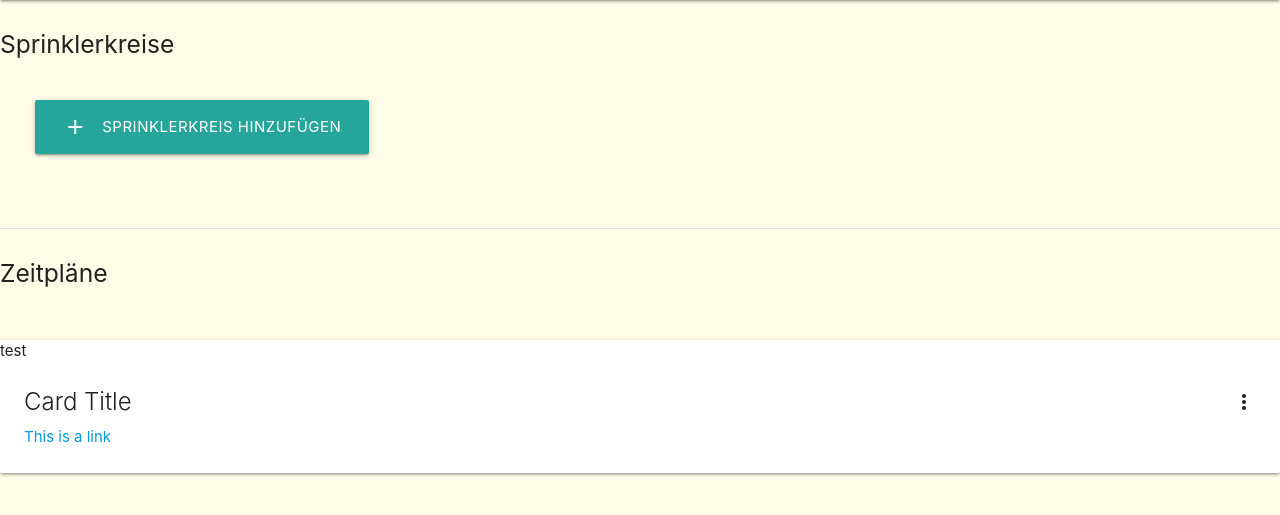
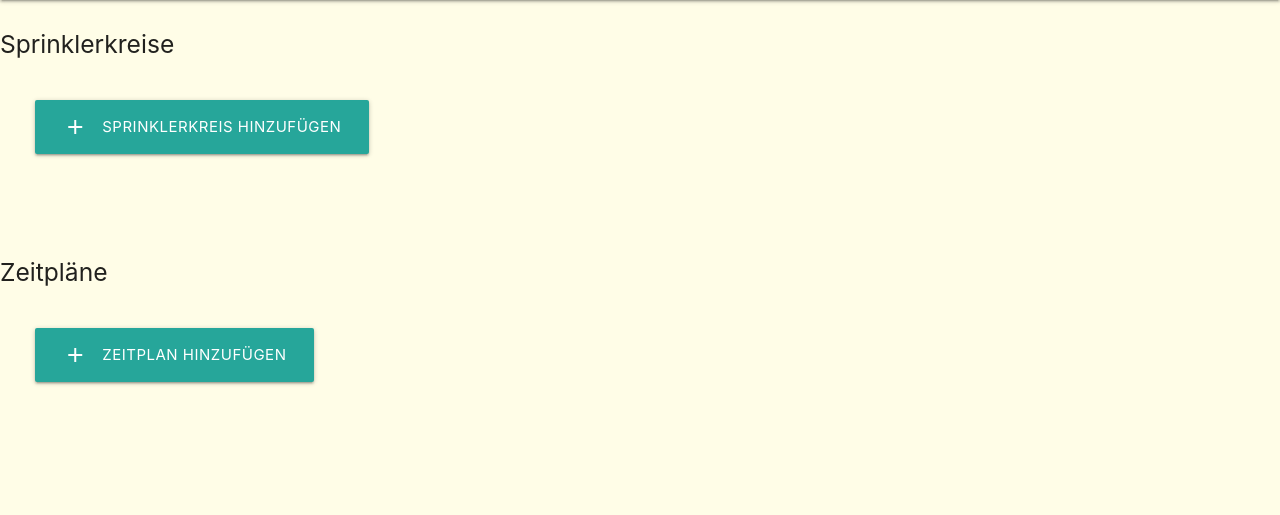
Before and after one commit to eckynde/sprinklercontrol, a Django app: page / in a window 1280 px wide. Shown: the part 64-579 px from the top of the page. Run offline with Django 3.2, Linux system fonts and the light colour scheme; data that the repository does not hold is empty.

Commit message:
UI Overview

```diff
--- a/server/sprinklercontrolapp/views.py
+++ b/server/sprinklercontrolapp/views.py
@@ -1,6 +1,6 @@
 from django.shortcuts import render, get_object_or_404
 from django.views.generic import TemplateView, ListView, CreateView, UpdateView, DeleteView
-from sprinklercontrolapp.models import Sprinkler, WeeklyRepeatingTimer, IrrigationPlan
+from sprinklercontrolapp.models import Sprinkler, WeeklyRepeatingTimer, IrrigationPlan, Weekday
 from sprinklercontrolapp.forms import SprinklerForm, WeeklyTimersForm, IrrigationPlanForm
 
 from datetime import datetime, timedelta, date
@@ -20,6 +20,8 @@ class overview(ListView):
     def get_context_data(self, **kwargs):
         context = super().get_context_data(**kwargs)
         context['IrrigationPlan'] = IrrigationPlan.objects.all()
+        context['Weekdays'] = Weekday.objects.all()
+        context['Sprinklers'] = Sprinkler.objects.all()
         return context
 
 
--- a/server/templates/sprinklerControlDesign/overview.html
+++ b/server/templates/sprinklerControlDesign/overview.html
@@ -93,58 +93,105 @@
 
 
 </div>
-<div class="divider"></div>
 <div class="section">
     <h5>Zeitpläne</h5>
+
     <div class="row">
         {% for z in IrrigationPlan %}
-        <div class="col s12 m6 l4">
+        <div class="col s12 m6">
+            <div class="card teal">
+                <div class="card-content white-text">
+                    <span class="card-title"><b>{{z.label}}</b></span>
+                    <ul class="collapsible teal" style="border: 0px">
 
-            <div class="card-image waves-effect waves-block waves-light">
+                        <li>
+                            <div class="collapsible-header teal lighten-5 grey-text text-darken-4"><i
+                                    class="material-icons"></i><b>{{z.description}}</b></div>
+
+                            <div class="collapsible-body teal lighten-5 grey-text text-darken-4">
+                                <div class="divider teal"></div>
+                                {% for t in z.timers.all %}
+
+                                <div class="section">
+
+                                    <p>
+                                    <h5>{{t.label}}</h5>
+</p>
+                                    {% for w in Weekdays %}
+                                    {% if w in t.weekdays.all %}
+                                    <div class="chip teal white-text">{{w.label}}</div>
+                                    {% else %}
+                                    <div class="chip">{{w.label}}</div>
+                                    {% endif %}
+                                    {% endfor %}
+                                    </p>
+                                    </br>
+                                    <p>
+                                        <b>Zeit: </b>
+
+                                    <div class="chip teal white-text">
+                                        {{t.timestart}} - {{t.timestop}}
+                                    </div>
+                                    </br>
+                                    </p>
+
+                                    <p>
+                                        <b>Sprinklerkreise: </b>
+                                        {% for s in t.sprinklers.all %}
+
+
+                                    <div class="chip teal white-text">
+                                        {{s.label}}
+                                    </div>
+
+
+                                    {% endfor %}
+                                    </p>
+
+                                </div>
+                                <div class="divider teal"></div>
+                                {% endfor %}
+                            </div>
+                        </li>
+                    </ul>
+                </div>
 
             </div>
-            <div class="card-content">
-                <span class="card-title activator grey-text text-darken-4"><b>{{z.label}}</b><i
-                        class="material-icons right">more_vert</i></span>
-                <p>{{z.description}}</p>
-            </div>
-            <div class="card-reveal">
-                <span class="card-title grey-text text-darken-4">Card Title<i
-                        class="material-icons right">close</i></span>
-                <p> {% for t in z.timers.all %}
-                <div class="divider"></div>
-                <div class="section">
-                    <p>{{t.label}}</p>
-                    </p>
-                </div>
-
-                {% endfor %}
-            </div>
-
         </div>
         {% endfor %}
+
+        <div class="col s12 m6 l4">
+            <div style="box-shadow: 0px 0px;" class="card yellow lighten-5">
+                <div class="card-content yellow lighten-5">
+                    <a class="waves-effect waves-light btn-large"><i class="material-icons left">add</i>Zeitplan
+                        hinzufügen</a>
+                </div>
+            </div>
+        </div>
+
     </div>
+
 </div>
 
+{% endblock %}
 
-<div class="card">
-    <div class="card-image waves-effect waves-block waves-light">
-        test
-    </div>
-    <div class="card-content">
-        <span class="card-title activator grey-text text-darken-4">Card Title<i
-                class="material-icons right">more_vert</i></span>
-        <p><a href="#">This is a link</a></p>
-    </div>
-    <div class="card-reveal">
-        <span class="card-title grey-text text-darken-4">Card Title<i class="material-icons right">close</i></span>
-        <p>Here is some more information about this product that is only revealed once clicked on.</p>
-    </div>
-</div>
+{% block script %}
+<script>
+
+    $(document).ready(function () {
+        $('.collapsible').collapsible();
+    });
+
+
+
+    $(document).ready(function () {
+        $('select').formSelect();
+    });
+
+</script>
+
+
 
 
 
 {% endblock %}
-
-{% block script %}
-{% endblock %}
```
